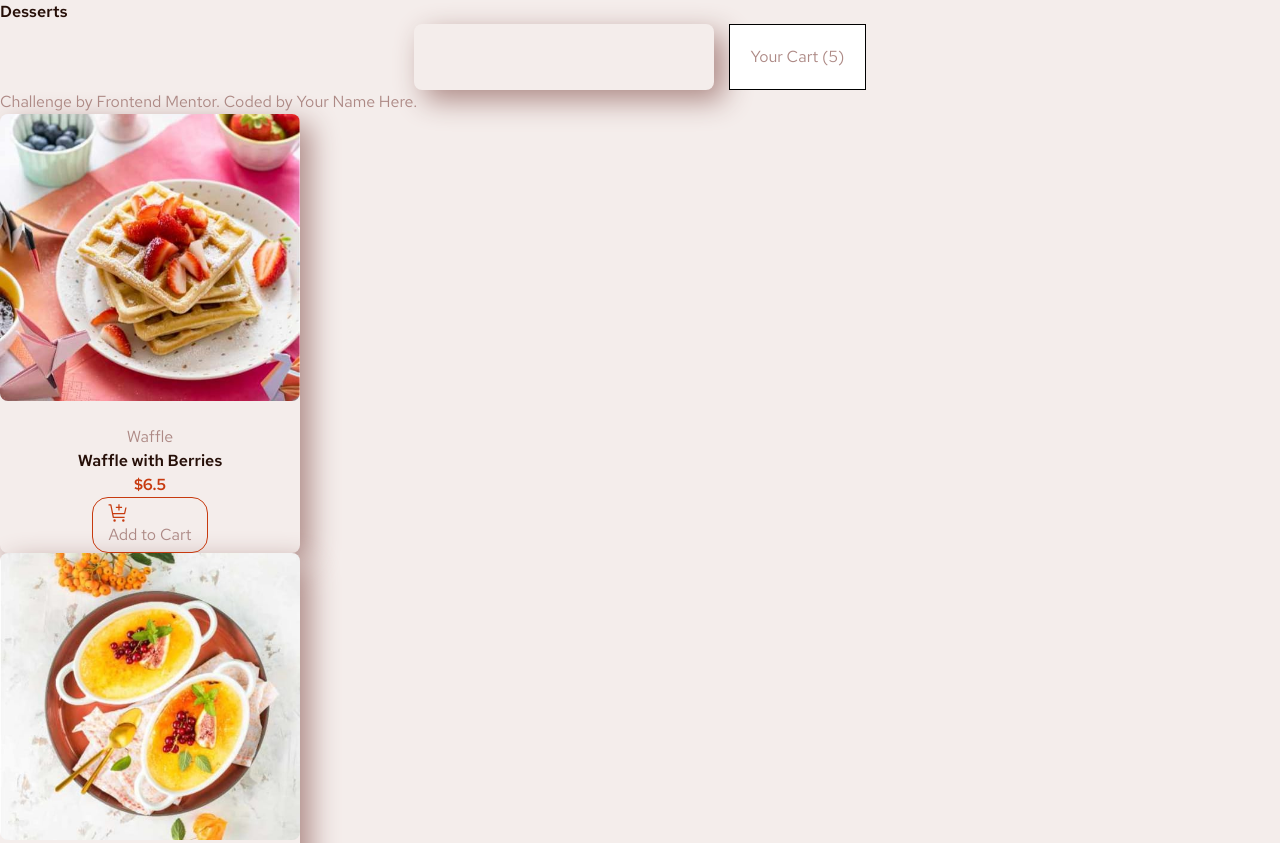
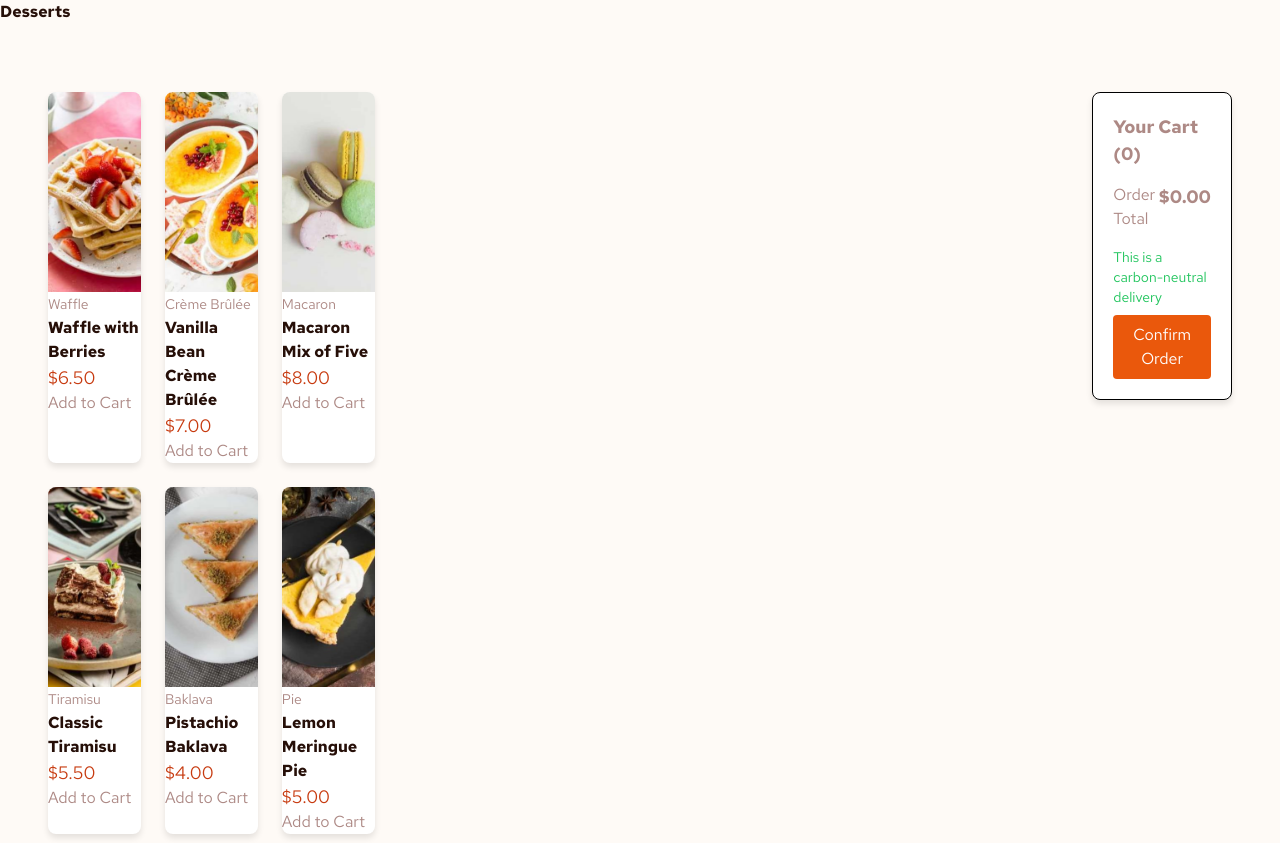
Before and after one commit to alefadonais5/product-list-with-cart-web, a website built with Vite: page index.html in a window 1280 px wide. Shown: the top 843 px of the page. Built offline with nearby package versions, Linux system fonts and the light colour scheme.

Commit message:
reafctor: atualização na renderização e estilização do produto

```diff
--- a/index.html
+++ b/index.html
@@ -17,37 +17,29 @@
   <header>
     <h1>Desserts</h1>
   </header>
-  <main class="main-container">
-      <div class="post-container" class="grid grid-cols-3">
-        <div class="product">
-          <!-- Os produtos serão inseridos aqui dinamicamente pelo JavaScript -->
-        </div>
+  <main class="main-container flex p-12 gap-6">
+    <!-- Lista de Produtos -->
+    <section class="product-list flex flex-col ">
+      <!-- Os produtos serão inseridos aqui dinamicamente -->
+      <ul id="product-list" class="grid grid-cols-3 gap-6"></ul>
+    </section>
+
+    <!-- Componente `Cart` -->
+    <section id="cart" class="bg-white h-fit p-5 border border-black">
+      <h2>Your Cart (<span id="cart-total-items">0</span>)</h2>
+      <ul id="cart-list" class="my-4"></ul>
+
+      <div class="flex justify-between mt-4">
+        <span>Order Total</span>
+        <span id="cart-total-price">$0.00</span>
       </div>
 
-      <!-- Componente `Cart` -->
-    <div id="cart" class="bg-white h-fit p-5 border border-black">
-      <h2>Your Cart (<span>0</span>)</h2>
-      <lu></lu>
-      <!-- <ul>
-        <li>
-          <span>1x</span>
-          <span>@$5.50</span>
-          <span>$5.50</span>
-        </li>
-        <li>
-          <span>4x</span>
-          <span>@$7.00</span>
-          <span>$28.00</span>
-        </li>
-      </ul>
-
-      <div>
-        <span>Order Total</span>
-        <span>$46.50</span>
-      </div> -->
-    </div>
+      <div class="mt-4">
+        <p class="text-green-500 text-sm">This is a carbon-neutral delivery</p>
+        <button class="bg-orange-600 text-white py-2 px-4 rounded mt-2 w-full">Confirm Order</button>
+      </div>
+    </section>
   </main>
-
 
   <footer class="attribution">
     Challenge by <a href="https://www.frontendmentor.io?ref=challenge">Frontend Mentor</a>.
--- a/src/app.ts
+++ b/src/app.ts
@@ -7,72 +7,10 @@ const cart = new Cart();
 
 for (const product of data) {
 
-    const newProduct = new Product (
+    new Product (
         product.name,
         product.price,
         product.category,
-        product.image.desktop);
-
-    newProduct.toHTML();
+        product.image.desktop
+    ).toHTML();
 }
-
-
-// const product1 = new Product (
-//     data[0].name,
-//     data[0].price,
-//     data[0].category,
-//     data[0].image.desktop
-// );
-
-const banana = new Product("Banana", 10, "Fruta", "htpp:image5.com")
-const uva = new Product("Uva", 5, "Fruta", "htpp:image5.com")
-
-banana.incrementQuantity();
-banana.incrementQuantity();
-banana.incrementQuantity();
-uva.incrementQuantity();
-uva.incrementQuantity();
-
-console.log(Cart);
-Cart.removerProduct(banana);
-console.log(Cart);
-
-
-
-
-
-// const product2 = new Product (
-//     data[1].name,
-//     data[1].price,
-//     data[1].category,
-//     data[1].image.desktop
-// );
-
-// const product4 = new Product (
-//     data[4].name,
-//     data[4].price,
-//     data[4].category,
-//     data[4].image.desktop
-// );
-// const product3 = new Product (
-//     data[3].name,
-//     data[3].price,
-//     data[3].category,
-//     data[3].image.desktop
-// );
-// const product5 = new Product (
-//     data[1].name,
-//     data[1].price,
-//     data[1].category,
-//     data[1].image.desktop
-// );
-
-
-// cart.addToCart(product1);
-// cart.addToCart(product2);
-// cart.addToCart(product3);
-// cart.addToCart(product4);
-// cart.addToCart(product5);
-// console.log(cart)
-// console.log(cart.products);
-// console.log(cart.products.length);
--- a/src/entities/cart.ts
+++ b/src/entities/cart.ts
@@ -40,27 +40,34 @@ export class Cart {
 
     }
 
-  static toHtml(){
-    const cartHTML = document.getElementById("cart");
+    static toHtml() {
+        const cartListHTML = document.getElementById("cart-list");
+        const cartTotalItemsHTML = document.getElementById("cart-total-items");
+        const cartTotalPriceHTML = document.getElementById("cart-total-price");
 
-    if(!cartHTML) return;
+        if (!cartListHTML || !cartTotalItemsHTML || !cartTotalPriceHTML) return;
 
-    const quantityTotalHTML = cartHTML.firstElementChild?.firstElementChild;
+        cartListHTML.innerHTML = "";
+        let totalItems = 0;
 
-    if(!quantityTotalHTML) return;
+        for (const product of this._products) {
+            const liHTML = document.createElement("li");
+            liHTML.innerHTML = `
+                <span>${product.name}</span>
+                <div>
+                    <span>${product.quantity}x</span>
+                    <span>@$${product.price.toFixed(2)}</span>
+                    <span>$${product.total.toFixed(2)}</span>
+                </div>
+            `;
 
-    quantityTotalHTML.innerHTML = this._quantityTotal.toString();
+            cartListHTML.appendChild(liHTML);
+            totalItems += product.quantity;
+        }
 
-    const cartListHTML = cartHTML.querySelector("li");
-
-    if(!cartListHTML) return;
-
-    cartListHTML.innerHTML = "";
-
-    for (const product of this._products) {
-
+        cartTotalItemsHTML.textContent = totalItems.toString();
+        cartTotalPriceHTML.textContent = `$${this._orderTotal.toFixed(2)}`;
     }
-  }
 
 
 
--- a/src/entities/product.ts
+++ b/src/entities/product.ts
@@ -16,6 +16,33 @@ export class Product {
         this._category = category;
         this._imageUrl = imageUrl
     }
+    toHTML() {
+      const productListHTML = document.getElementById("product-list");
+
+      if (!productListHTML) return;
+
+      const productHTML = document.createElement("li");
+      productHTML.id = this._id;
+
+      productHTML.innerHTML = `
+          <div class="product-card">
+              <img src="${this._imageUrl}" alt="${this._name}" class="product-image"/>
+              <div class="product-details">
+                  <span class="product-category">${this._category}</span>
+                  <h3 class="product-name">${this._name}</h3>
+                  <span class="product-price">$${this._price.toFixed(2)}</span>
+                  <button class="button-add-to-cart">Add to Cart</button>
+              </div>
+          </div>
+      `;
+
+      productHTML.querySelector(".button-add-to-cart")?.addEventListener("click", () => {
+          this.incrementQuantity();
+          Cart.addToCart(this);
+      });
+
+      productListHTML.appendChild(productHTML);
+  }
 
     updateTotal(){
         this._total = this._price * this._quantity;
@@ -59,32 +86,4 @@ export class Product {
         return this._price;
     }
 
-    toHTML() {
-        const postContainer = document.createElement("div");
-        postContainer.className = "post-container";
-        postContainer.id = this._id;
-
-        const postImage = `
-        <div class="post-image">
-            <img title="${this._name}" src="${this._imageUrl}" alt="${this._name}">
-        </div>`;
-
-
-        const postInformation = `
-        <div class="post-information">
-            <span class="category">${this._category}</span>
-            <span class="name">${this._name}</span>
-            <span class="value">$${this._price}</span>
-        </div>`;
-
-        const postBottom = `
-        <div class="post-bottom">
-            <button><img src="assets/images/icon-add-to-cart.svg" alt="add to cart">Add to Cart</button>
-        </div>`;
-
-        postContainer.innerHTML = postImage + postInformation + postBottom;
-
-        document.body.appendChild(postContainer);
-    }
-
 }
--- a/src/styles/index.scss
+++ b/src/styles/index.scss
@@ -16,88 +16,86 @@
   $rose-50: hsl(20, 50%, 98%);
   $foot: hsl(228, 45%, 44%);
 
-body{
+  body {
+    background-color: #fefaf6;
     font-family: "Red Hat Text", sans-serif;
-    color: $rose-400;
-    background-color: $rose-100;
-
+    color: hsl(7, 20%, 60%);
   }
 
-h1{
-    color: $rose-900;
-    font-weight: 600;
+  h1 {
+    color: hsl(14, 65%, 9%);
+    font-weight: 700;
+    margin-bottom: 20px;
   }
 
-
-.main-container {
-    display: flex;
-    flex-wrap: wrap; /* Permite que os itens quebrem linha caso o espaço acabe */
-    justify-content: center; /* Centraliza os itens no eixo horizontal */
-    gap: 15px; /* Espaçamento entre os itens */
+  .product-list {
+    display: grid;
+    grid-template-columns: repeat(3, 1fr);
+    gap: 20px;
   }
 
-.post-container {
-    width: 300px;
-    display: flex;
-    flex-direction: column;
-    height: auto;
-    padding: 0px;
+  .product-list li {
+    background-color: white;
     border-radius: 8px;
-
-    -webkit-box-shadow: 10px 10px 29px 0px $rose-400;
-    -moz-box-shadow: 10px 10px 29px 0px $rose-400;
-    box-shadow: 10px 10px 29px 0px $rose-400;
-
+    overflow: hidden;
+    box-shadow: 0 4px 6px rgba(0, 0, 0, 0.1);
   }
 
-
-.post-image img {
+  .product-list img {
     width: 100%;
-    height: auto;
+    height: 200px;
     object-fit: cover;
-    border-radius: 8px;
-    // border: 1px solid $primary;
-
   }
 
-.post-information {
-    white-space: pre-line;
-    text-align: center;
-    font-size: 16px;
+  .product-list .product-category {
+    font-size: 14px;
+    color: hsl(7, 20%, 60%);
   }
 
-.value{
-    font-weight: 600;
-    color: $primary;
+  .product-list .product-name {
+    font-size: 16px;
+    font-weight: bold;
+    color: hsl(14, 65%, 9%);
   }
 
-.name {
-    font-weight: 600;
-    color: $rose-900;
+  .product-list .product-price {
+    font-size: 18px;
+    color: hsl(14, 86%, 42%);
   }
 
-.post-bottom {
+  .product-list .button {
+    background-color: hsl(14, 86%, 42%);
+    color: white;
+    padding: 8px 16px;
+    border-radius: 5px;
+    cursor: pointer;
     text-align: center;
-
   }
 
-.post-bottom button {
-    display: inline-block;
-    align-items: center;
-    justify-content: center;
-    cursor: pointer;
-    font-family: "Red Hat Text", sans-serif;
-    font-size: 16px;
-    border: 1px solid $primary;
-    padding: 5px 15px;
-    border-radius: 16px;
-
+  #cart {
+    background-color: white;
+    padding: 20px;
+    border-radius: 8px;
+    box-shadow: 0 4px 6px rgba(0, 0, 0, 0.1);
   }
 
-.footer {
-    font-size: 11px;
-    text-align: center; }
+  #cart h2 {
+    font-size: 18px;
+    font-weight: bold;
+  }
 
-.footer a {
-    color: $foot;
+  #cart ul {
+    list-style: none;
+    padding: 0;
   }
+
+  #cart li {
+    display: flex;
+    justify-content: space-between;
+    margin-bottom: 10px;
+  }
+
+  #cart-total-price {
+    font-weight: bold;
+    font-size: 18px;
+  }
```
Lines whose indentation alone changed are shown as unchanged.
